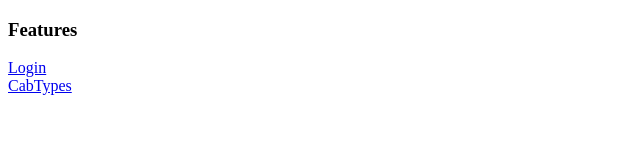
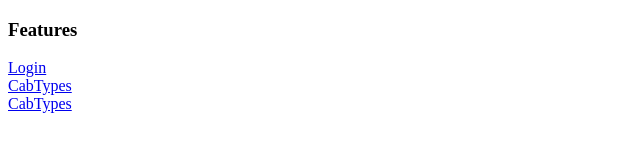
Before and after one commit to Sentha17/cabapp-ui, a plain HTML site: page index.html in a window 1280 px wide. Shown: the full height of the page, 0-640 px from the left. Drawn offline with Linux system fonts and the light colour scheme.

Commit message:
Update index.html

```diff
--- a/index.html
+++ b/index.html
@@ -9,6 +9,8 @@
 	<a href="Login.html" target="_blank">Login</a>
 	<br/>
 	<a href="cabtypes.html">CabTypes</a>
-        <br/>
+    <br/>
+    <a href="bill.html">CabTypes</a>
+    <br/>
 </body>
 </html>
```
